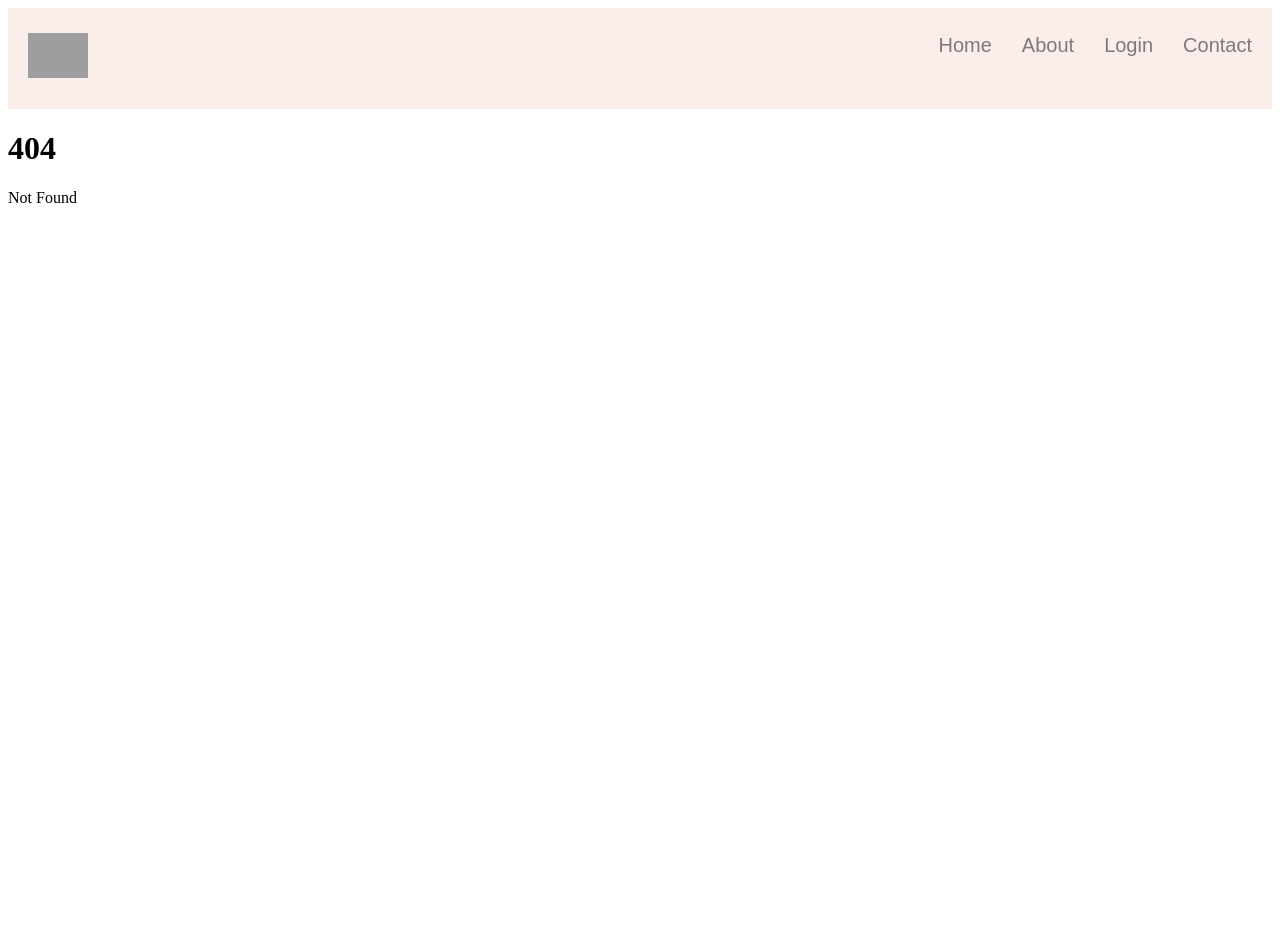
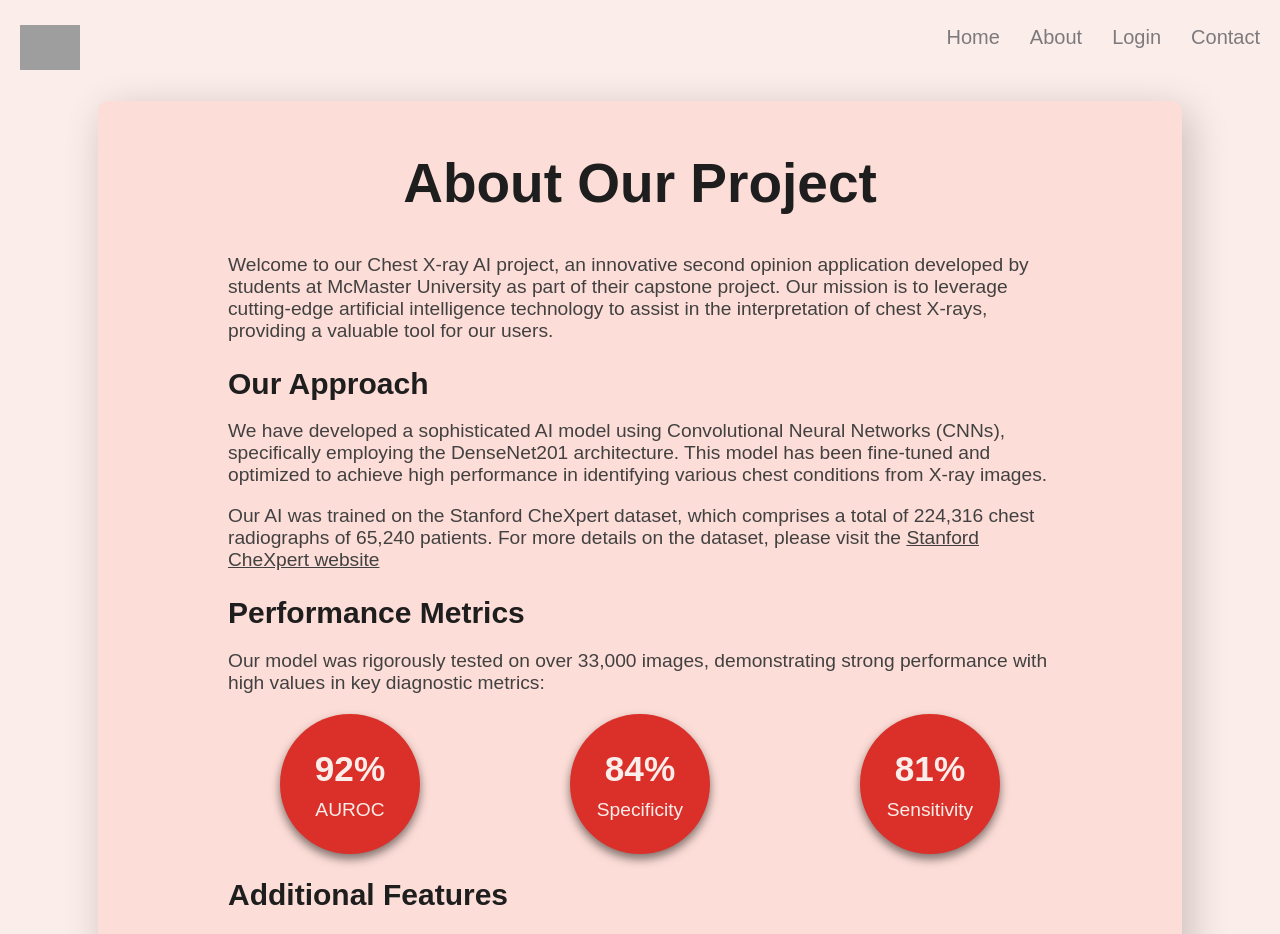
Before and after one commit to suvanshdutt/4ZP6A-capstone, a SvelteKit app: page /about in a window 1280 px wide. Before the commit this address had no page. Shown: the top 934 px of the page. Before the commit the page ends 800 px from the top, so only its background shows below. Built offline with nearby package versions, Linux system fonts and the light colour scheme; grey boxes are pictures that could not be loaded.

Commit message:
Added about page

```diff
--- /dev/null
+++ b/src/components/About.svelte
@@ -0,0 +1,232 @@
+<script lang="ts">
+  import type { IntegerType } from "mongodb";
+    import { onMount } from "svelte";
+
+    let AUROCCount: number = 0;
+    let specificityCount: number = 0;
+    let sensitivityCount: number = 0;
+
+    function countUp(target: number, duration: number): void {
+        const start: number = 0;
+        const end: number = target;
+        const increment: number = end / (duration / 1000 * 60);
+        let current: number = start;
+
+        const interval = setInterval(() => {
+            current += increment;
+            if (current >= end) {
+                current = end;
+                clearInterval(interval);
+            }
+            if (target === 92) AUROCCount = Math.round(current);
+            if (target === 84) specificityCount = Math.round(current);
+            if (target === 81) sensitivityCount = Math.round(current);
+        }, 1000 / 60);
+    }
+
+    onMount(() => {
+        countUp(92, 1500);
+        countUp(84, 1500);
+        countUp(81, 1500);
+    });
+</script>
+
+<main class="about-container">
+    <div class="display">
+        <h1 class="about-title">About Our Project</h1>
+        <div class="content">
+            <p class="about-description">
+                Welcome to our Chest X-ray AI project, an innovative second opinion application
+                developed by students at McMaster University as part of their capstone project.
+                Our mission is to leverage cutting-edge artificial intelligence technology to
+                assist in the interpretation of chest X-rays, providing a valuable tool
+                for our users.
+            </p>
+            <h2 class="about-heading">Our Approach</h2>
+            <p class="about-description">
+                We have developed a sophisticated AI model using Convolutional Neural Networks (CNNs),
+                specifically employing the DenseNet201 architecture. This model has been fine-tuned
+                and optimized to achieve high performance in identifying various chest conditions from X-ray images.
+            </p>
+            <p class="about-description">
+                Our AI was trained on the Stanford CheXpert dataset, which comprises a total of 224,316
+                chest radiographs of 65,240 patients. For more details on the dataset, please visit the
+                <a href="https://stanfordmlgroup.github.io/competitions/chexpert/" target="_blank" class="link">Stanford CheXpert website</a>
+            </p>
+            <h2 class="about-heading">Performance Metrics</h2>
+            <p class="about-description">
+                Our model was rigorously tested on over 33,000 images,
+                demonstrating strong performance with high values in key diagnostic metrics:
+            </p>
+            <div class="performance-metrics">
+                <div class="metric">
+                    <h3>{AUROCCount}%</h3>
+                    <p>AUROC</p>
+                </div>
+                <div class="metric">
+                    <h3>{specificityCount}%</h3>
+                    <p>Specificity</p>
+                </div>
+                <div class="metric">
+                    <h3>{sensitivityCount}%</h3>
+                    <p>Sensitivity</p>
+                </div>
+            </div>
+            <h2 class="about-heading">Additional Features</h2>
+            <p class="about-description">
+                Instead of binary "disease present" or "disease absent" outputs, our AI provides
+                probability-based predictions, displayed as percentage likelihoods using progress bars.
+                This allows users to assess the model's confidence in its diagnosis rather than
+                relying on a simple yes/no result.
+            </p>
+            <p class="about-description">
+                To enhance clinical interpretation, our application features an advanced
+                visualization tool: a Grad-CAM-based heatmap. This heatmap visually highlights
+                regions of the X-ray that were most influential in the AI's prediction.
+                This visual guidance helps you focus on the most important areas of the X-ray,
+                making it easier to spot potential issues or confirm your observations.
+                This visual guidance can be particularly valuable in identifying subtle abnormalities
+                or confirming the location of suspected pathologies, thereby supporting more informed
+                diagnostic decisions.
+            </p>
+            <h2 class="about-heading">Disclaimer</h2>
+            <p class="about-description">
+                While our AI model has been developed with cutting-edge techniques and
+                shows promising results, it is important to remember that AI is not infallible.
+                Its outputs are intended to support and not replace the clinical judgment of healthcare
+                professionals. We strongly advise consulting a qualified radiologist or medical doctor
+                before making any clinical decisions based solely on our tool.
+            </p>
+            <h2 class="about-heading">Open Source</h2>
+            <p class="about-description">
+                We believe in transparency and open science. Our project's code is available for exploration on our
+                <a href="https://github.com/suvanshdutt/4ZP6A-capstone" target="_blank" rel="noopener noreferrer" class="link">Github Repository.</a>
+                We encourage interested individuals to review our work and gain insights into our development process.
+            </p>
+            <p class="about-description">
+                By combining advanced AI techniques with a commitment to responsible and transparent development,
+                we aim to contribute to the field of medical imaging and support healthcare professionals in their
+                critical work. Our open-source approach allows for scrutiny and understanding of our methods,
+                fostering trust and advancement in AI-assisted medical imaging.
+            </p>
+            <div class="github-container">
+                <a href="https://github.com/suvanshdutt/4ZP6A-capstone" target="_blank" rel="noopener noreferrer">
+                    <img src="https://img.icons8.com/?size=100&id=62856&format=png&color=000000" alt="GitHub" class="github-icon" />
+                </a>
+                <span class="github-text">Follow us on GitHub</span>
+            </div>
+        </div>
+    </div>
+</main>
+
+<style>
+    :global(body) {
+        background-color: var(--background_color);
+        margin: 0;
+    }
+
+    .about-container {
+        display: flex;
+        align-items: center;
+        justify-content: center;
+        margin-top: 0px;
+    }
+
+    .display {
+        text-align: center;
+        background-color: var(--secondary_color);
+        width: 80%;
+        border-radius: 10px;
+        padding: 30px;
+        color: #333;
+        font-family: Arial, sans-serif;
+        box-shadow: 7px 10px 40px rgba(0,0,0,0.2);
+    }
+
+    .about-title {
+        font-size: 55px;
+        font-weight: bold;
+        color: var(--heading_text);
+        margin-bottom: 20px;
+        margin-top: 20px;
+    }
+
+    .content {
+        display: flex;
+        flex-direction: column;
+        justify-content: left;
+        align-items: left;
+        text-align: left;
+        margin-left: 100px;
+        margin-right: 100px;
+    }
+
+    .about-heading {
+        font-size: 30px;
+        font-weight: bold;
+        color: var(--heading_text);
+        margin-bottom: 0px;
+    }
+
+    .about-description {
+        font-size: 1.2em;
+        color: rgba(65,65,65,100%);
+        margin-bottom: 0px;
+    }
+
+    .link {
+        color: rgba(65,65,65,100%);
+        text-decoration: underline;
+    }
+
+    .link:hover {
+        text-decoration: none;
+    }
+
+    .performance-metrics {
+        display: flex;
+        justify-content: center;
+        gap: 150px;
+        margin-top: 20px;
+    }
+
+    .metric {
+        text-align: center;
+        background-color: var(--primary_color);
+        border-radius: 50%;
+        padding: 20px;
+        box-shadow: 0px 5px 10px rgba(0, 0, 0, 0.5);
+        width: 100px;
+        height: 100px;
+    }
+
+    .metric h3 {
+        font-size: 2.2em;
+        color: var(--background_color);
+        margin-top: 15px;
+        margin-bottom: 10px;
+    }
+
+    .metric p {
+        font-size: 1.2em;
+        color: var(--background_color);
+        margin-top: 5px;
+    }
+
+    .github-container {
+        display: flex;
+        align-items: center;
+        justify-content: center;
+        margin-top: 20px;
+    }
+
+    .github-icon {
+        width: 40px;
+        height: 40px;
+        margin-right: 10px;
+    }
+
+    .github-text {
+        font-size: 1.2em;
+    }
+</style>
--- /dev/null
+++ b/src/routes/about/+page.svelte
@@ -0,0 +1,5 @@
+<script>
+    import About from '../../components/About.svelte';
+</script>
+
+<About />
```
